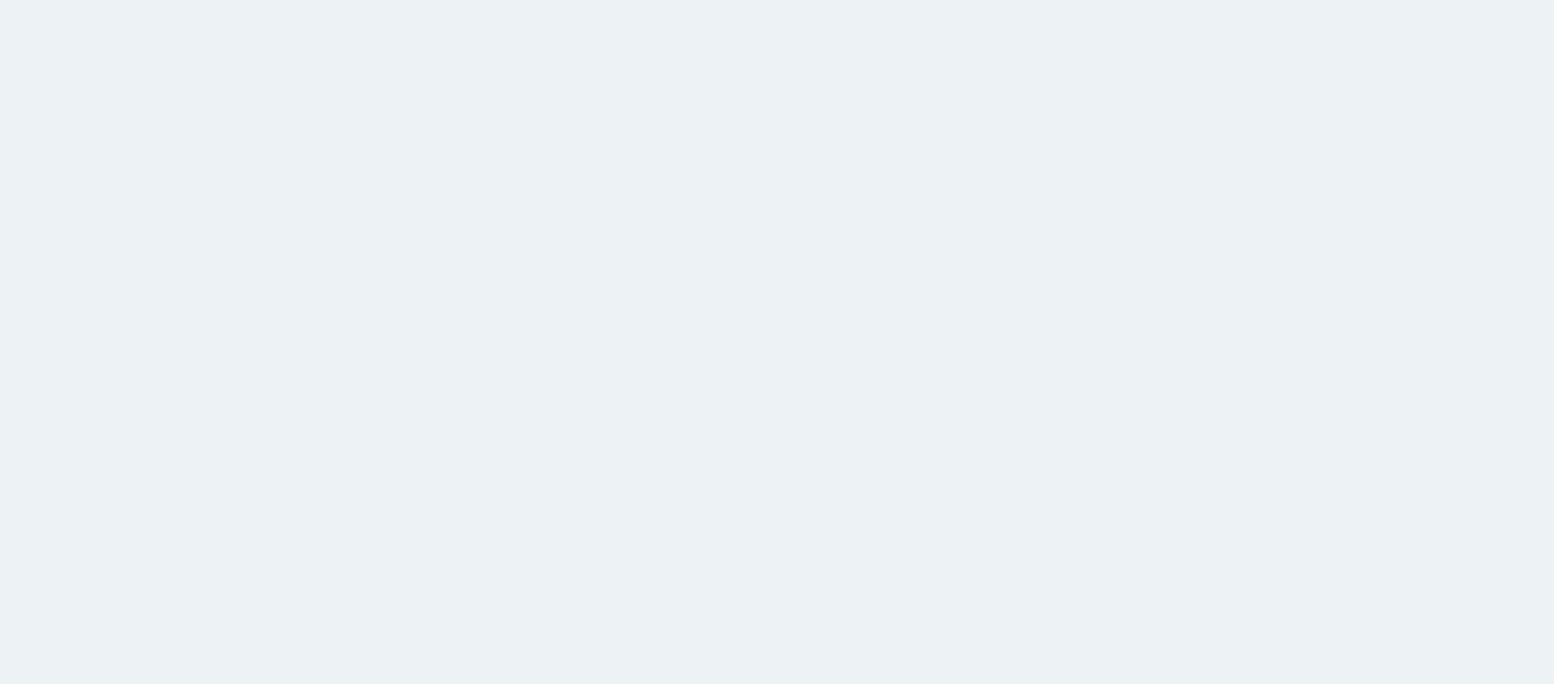
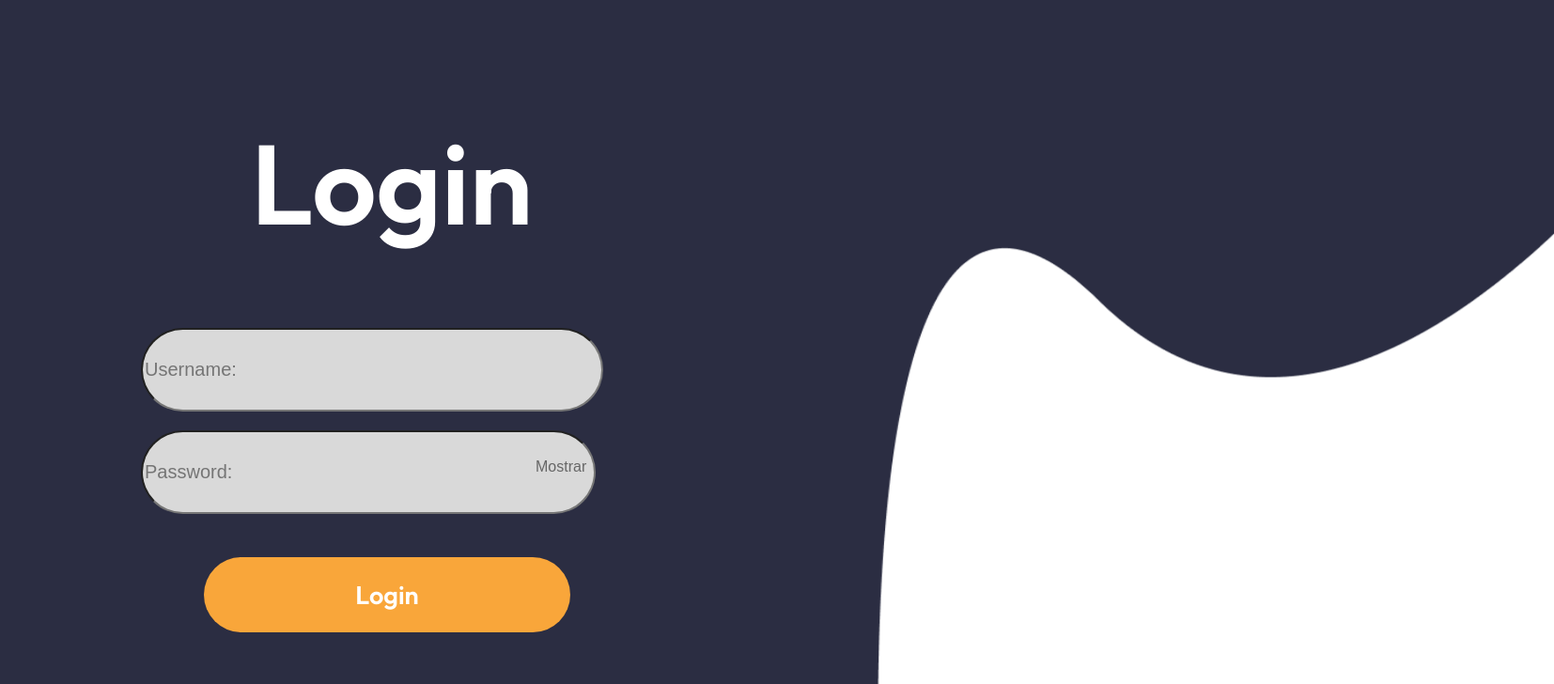
Before and after one commit to LeeGC02/Matrix-Calca, a React (Vite) app: page /Login in a window 1280 px wide. Before the commit this address had no page. Shown: the top 728 px of the page at 94% size, 1654 px wide, since content can reach past the window. Built offline with nearby package versions, Linux system fonts and the light colour scheme; a web font is replaced by a local one.

Commit message:
login por revisar

```diff
--- a/package.json
+++ b/package.json
@@ -23,6 +23,6 @@
     "eslint-plugin-react": "^7.32.2",
     "eslint-plugin-react-hooks": "^4.6.0",
     "eslint-plugin-react-refresh": "^0.4.3",
-    "vite": "^4.4.5"
+    "vite": "^4.5.0"
   }
 }
--- a/src/App.jsx
+++ b/src/App.jsx
@@ -3,6 +3,7 @@ import { BrowserRouter, Route, Routes } from "react-router-dom";
 import "./App.css";
 
 import ProyectsView from "./views/ProyectsView";
+import Login from "./views/Login";
 
 function App() {
   return (
@@ -10,6 +11,7 @@ function App() {
       <BrowserRouter>
         <Routes>
           <Route path="/" element={<ProyectsView />} />
+          <Route path="/Login" element={<Login/>} />
         </Routes>
       </BrowserRouter>
     </div>
--- /dev/null
+++ b/src/views/Login.jsx
@@ -0,0 +1,68 @@
+import React, { useState } from 'react';
+import './login.css';
+
+const Login = () => {
+  const [showPassword, setShowPassword] = useState(false);
+
+  const togglePasswordVisibility = () => {
+    setShowPassword(!showPassword);
+  };
+
+  const simularLogin = () => {
+    const usuarioIngresado = document.getElementById("username").value;
+    const contrasenaIngresada = document.getElementById("password").value;
+
+    // Verifica las credenciales
+    if (usuarioIngresado === "jorge" && contrasenaIngresada === "123456789qqkkkk") {
+      window.location.href = "https://www.google.com/webhp?hl=es-419&sa=X&ved=0ahUKEwiKnrvyr7-CAxWprJUCHYvcA-0QPAgJ";
+    } else {
+      // Credenciales incorrectas, realiza alguna acción o muestra un mensaje de error
+      alert("usuario o contraseña incorrectas. Inténtalo de nuevo.");
+    }
+  };
+
+  return (
+    <div className="view">
+      <div className="container-login">
+        <div className="login-text">
+          <h1>Login</h1>
+        </div>
+        <div className="inputs-login">
+          <input
+            type="text"
+            id="username"
+            className="user-name"
+            placeholder="Username:"
+          />
+          <div className="password-input">
+            <input
+              type={showPassword ? "text" : "password"}
+              id="password"
+              className="pass-word"
+              placeholder="Password:"
+            />
+            <button
+              className="toggle-password"
+              onClick={togglePasswordVisibility}
+              tabIndex="-1"
+            >
+              {showPassword ? "Ocultar" : "Mostrar"}
+            </button>
+          </div>
+        </div>
+        <div className="button-login">
+          <button onClick={simularLogin}>Login</button>
+        </div>
+      </div>
+      <div className="draw-container">
+        <img
+          src="../static/images/draw.png"
+          className="draw"
+          alt="no furulo we"
+        />
+      </div>
+    </div>
+  );
+};
+
+export default Login;
--- /dev/null
+++ b/src/views/login.css
@@ -0,0 +1,155 @@
+body {
+    margin: 0;
+    padding: 0;
+    width: 1540px;
+    height: 1024px;
+    overflow: hidden;
+    font-family: 'Outfit', sans-serif;
+  }
+
+  .view {
+    display: flex;
+    position: relative;
+    width: 1540px;
+    height: 1024px;
+    padding: 0;
+    margin: 0;
+    background-color: #2b2d42;
+  }
+
+  .container-login {
+    display: inline-flex;
+    position: relative;
+    flex-direction: column;
+    padding-left: 100px;
+    width: 720px;
+    align-items: center;
+  }
+
+  .login-text {
+    position: relative;
+    display: flex;
+    align-items: center;
+    justify-content: center;
+    color: #ffff;
+    width: 421px;
+    height: 149px;
+    left: 50px;
+    top: 120px;
+
+    display: flex;
+    align-items: center;
+    text-align: center;
+  }
+
+  .login-text h1 {
+    font-style: normal;
+    font-weight: 700;
+    font-size: 120px;
+    line-height: 116px;
+  }
+
+  .inputs-login {
+    display: flex;
+    flex-direction: column;
+    position: relative;
+    top: 200px;
+    padding-bottom: 76px;
+  }
+
+  .user-name {
+    position: relative;
+    width: 484px;
+    height: 83px;
+    left: 50px;
+    top: 0;
+    background: #d9d9d9;
+    border-radius: 100px;
+    color: #000;
+    font-size: 20px;
+  }
+
+  .password-input {
+    position: relative;
+    width: 484px;
+    display: flex;
+    padding-top: 20px;
+    margin-left: 50px;
+  }
+
+  .pass-word {
+    flex: 1;
+    width: calc(100% - 40px);
+    height: 83px;
+    background: #d9d9d9;
+    border-radius: 100px;
+    color: #000;
+    font-size: 20px;
+  }
+
+  .toggle-password {
+    position: absolute;
+    background: none;
+    border: none;
+    padding-left: 420px;
+    padding-top: 30px;
+    cursor: pointer;
+    font-size: 16px;
+    color: #666;
+    width: 1px;
+    height: 1px;
+  }
+
+
+  .button-login {
+    position: relative;
+    width: 390px;
+    height: 120px;
+    margin: 150px 0 0 50px;
+    display: flex;
+    align-items: center;
+    justify-content: center;
+    overflow: hidden;
+    padding-bottom: 10px;
+    padding-left: 40px;
+  }
+
+  .button-login button {
+    width: 390px;
+    height: 80px;
+    font-family: "outfit";
+    font-weight: 700;
+    font-size: 27px;
+    line-height: 32px;
+    text-align: center;
+    background-color: #f9a63a;
+    color: #fff;
+    border: none;
+    border-radius: 100px;
+    cursor: pointer;
+    transition: background-color 0.3s ease;
+  }
+
+  .button-login button:active {
+    background-color: #e0882b;
+  }
+
+  .draw-container {
+    display: flex;
+    position: relative;
+    padding: 0;
+    margin: 0;
+    margin-left: 300px;
+    width: 720px;
+    height: 1020px;
+    background-color: #2b2d42;
+  }
+
+  .draw {
+    display: flex;
+    width: 720px;
+    height: 1020px;
+    left: 300px;
+    padding: 0;
+    margin: 0;
+  }
```
Also changed, not shown: public/static/images/draw.png (added), 1 other file (tests, documents, lock files or other folders).
